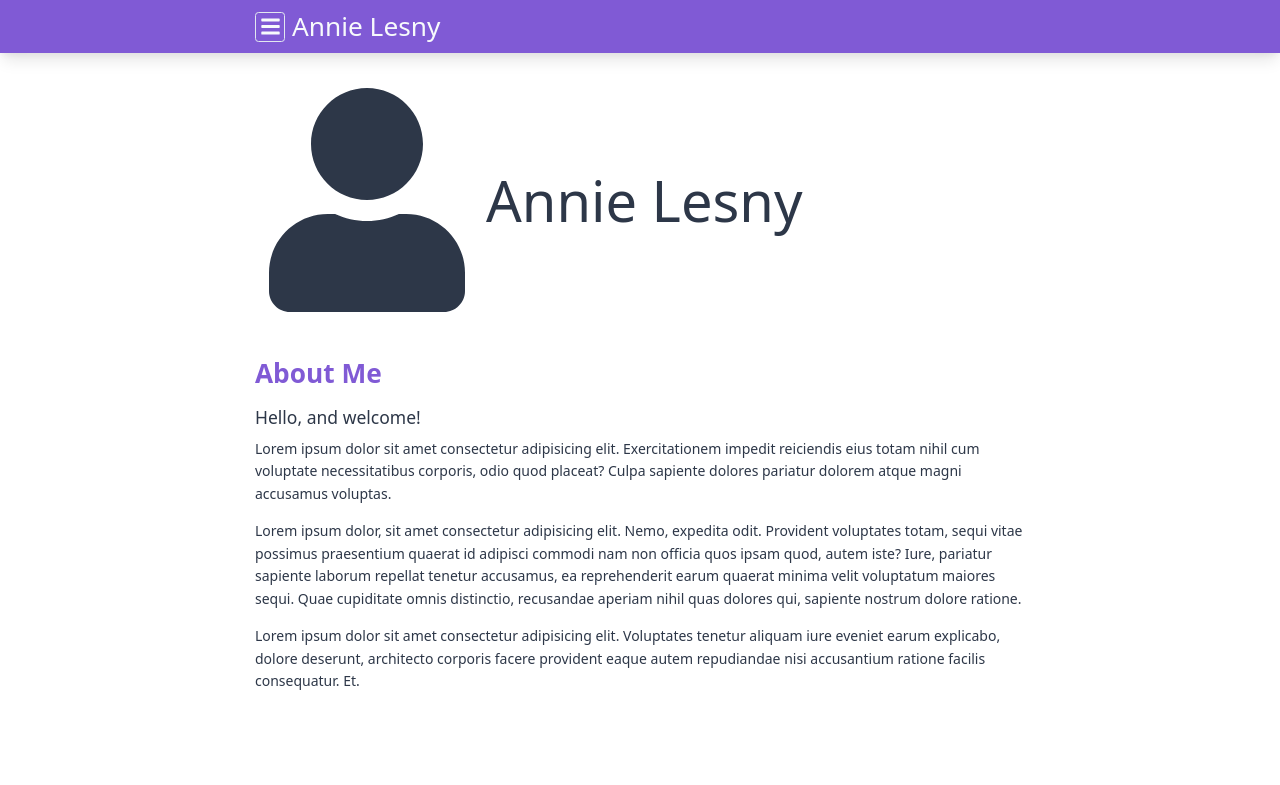
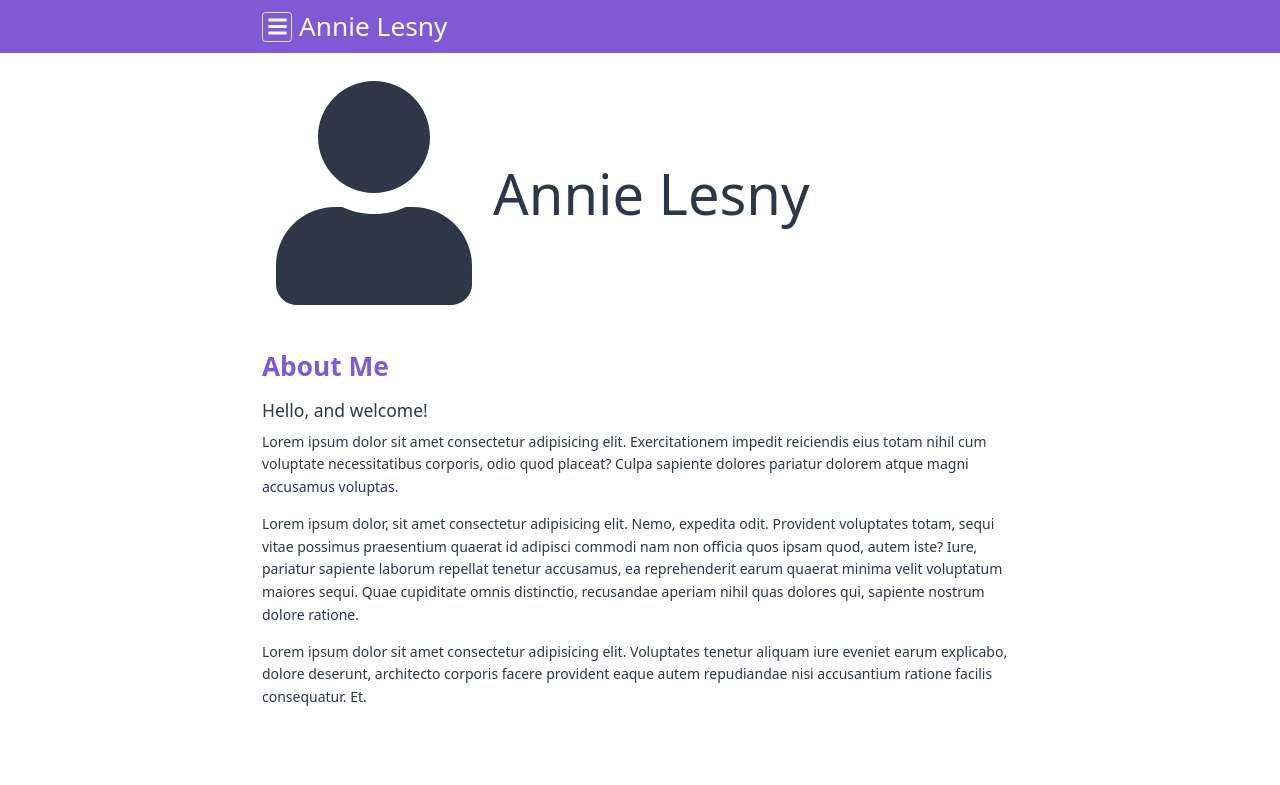
Before and after one commit to devmart10/annie-website, a Next.js app: page / in a window 1280 px wide. Shown: the top 785 px of the page. Built offline with nearby package versions, Linux system fonts and the light colour scheme.

Commit message:
minor layout tweaks

```diff
--- a/src/components/Header.js
+++ b/src/components/Header.js
@@ -3,8 +3,8 @@ import { FaBars } from "react-icons/fa";
 
 const Header = () => {
   return (
-    <header className="mb-4 text-gray-100 shadow-lg bg-primary">
-      <div className="flex flex-wrap items-center p-2 my-container">
+    <header className="mb-4 text-gray-100 bg-primary">
+      <div className="flex flex-wrap items-center px-4 py-2 my-container">
         <button className="p-1 mr-2 border rounded flex-center">
           <FaBars className="w-6 h-6"></FaBars>
         </button>
--- a/src/components/Layout.js
+++ b/src/components/Layout.js
@@ -15,7 +15,7 @@ const Layout = ({ children }) => {
       <Seo></Seo>
       <div className="flex flex-col min-h-screen text-gray-800 bg-white">
         <Header></Header>
-        <main className="flex flex-col p-2 mb-auto my-container">{children}</main>
+        <main className="flex flex-col px-4 mb-auto my-container">{children}</main>
         <Footer></Footer>
       </div>
     </>
```
